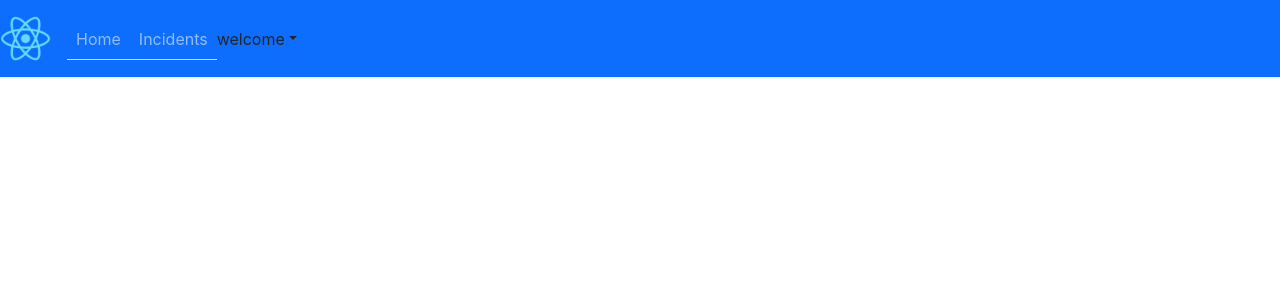
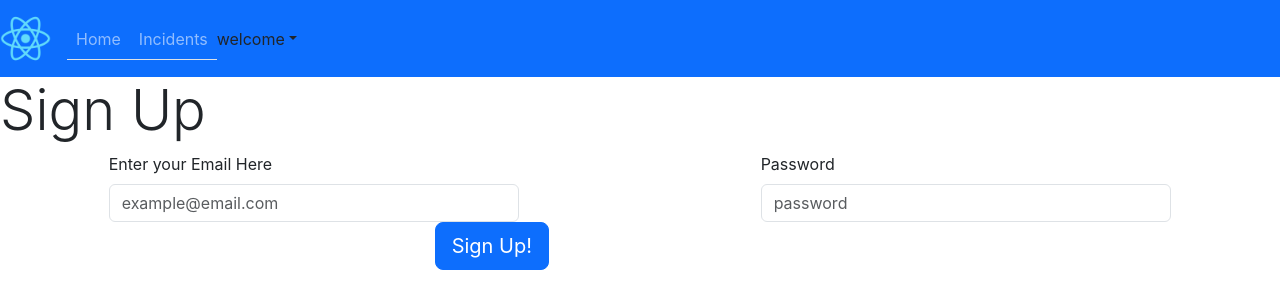
Before and after one commit to OHailwood98/incident_tracker, a React (Create React App) app: page /login in a window 1280 px wide. Shown: the top 308 px of the page. Built offline with nearby package versions, Linux system fonts and the light colour scheme.

Commit message:
add login page

```diff
--- /dev/null
+++ b/src/components/forms/LoginForm.jsx
@@ -0,0 +1,86 @@
+import { useState } from "react";
+import Row from "react-bootstrap/Row";
+import Col from "react-bootstrap/Col";
+import Form from "react-bootstrap/Form";
+import Button from "react-bootstrap/Button";
+import Alert from "react-bootstrap/Alert";
+
+import InlineError from "../messages/InlineError";
+
+const LoginForm = ({ submit, errors }) => {
+  var [userData, setUserData] = useState({
+    email: "",
+    password: "",
+  });
+
+  var [error, setError] = useState({});
+
+  function handleChange(e) {
+    setUserData({ ...userData, [e.target.id]: e.target.value });
+  }
+
+  function Submit() {
+    var err = validator();
+    setError(err);
+    if (Object.keys(err) < 1) {
+      submit(userData);
+    }
+  }
+
+  function validator() {
+    const errors = {};
+    if (!userData.password) errors.password = "Please enter a password";
+    if (!userData.email) errors.email = "Please enter an email";
+    return errors;
+  }
+
+  return (
+    <Form onSubmit={() => Submit()}>
+      <Row>
+        {error.global && (
+          <Alert variant="danger">
+            <Alert.Heading>Something Failed! :(</Alert.Heading>
+            <p>{error.global}</p>
+          </Alert>
+        )}
+        <Col md={{ span: 4, offset: 1 }}>
+          <Form.Group>
+            <Form.Label>Enter your Email Here</Form.Label>
+            <Form.Control
+              type="text"
+              id="email"
+              name="email"
+              placeholder="example@email.com"
+              value={userData.email}
+              onChange={(e) => handleChange(e)}
+            />
+            {error.email && <InlineError message={error.email} />}
+          </Form.Group>
+        </Col>
+        <Col md={{ span: 4, offset: 2 }}>
+          <Form.Group>
+            <Form.Label>Password</Form.Label>
+            <Form.Control
+              type="password"
+              id="password"
+              name="password"
+              placeholder="password"
+              value={userData.password}
+              onChange={(e) => handleChange(e)}
+            />
+            {error.password && <InlineError message={error.password} />}
+          </Form.Group>
+        </Col>
+      </Row>
+      <Row>
+        <Col md={{ span: 4, offset: 4 }}>
+          <Button variant="primary" size="lg" block onClick={() => Submit()}>
+            Sign Up!
+          </Button>
+        </Col>
+      </Row>
+    </Form>
+  );
+};
+
+export default LoginForm;
--- /dev/null
+++ b/src/components/pages/LoginPage.jsx
@@ -0,0 +1,29 @@
+import { useState } from "react";
+import { useDispatch } from "react-redux";
+import { useNavigate } from "react-router";
+
+import LoginForm from "../forms/LoginForm";
+import { login } from "../../redux/actions/userActions";
+
+export default function LoginPage() {
+  const navigate = useNavigate();
+  const dispatch = useDispatch();
+
+  var [error, setError] = useState({});
+
+  function submit(data) {
+    console.dir("login");
+    dispatch(login(data))
+      .then(() => navigate("/"))
+      .catch((err) => {
+        return setError(err.response.data.errors);
+      });
+  }
+
+  return (
+    <div>
+      <h1 class="display-4">Sign Up</h1>
+      <LoginForm submit={submit} errors={error} />
+    </div>
+  );
+}
--- a/src/index.js
+++ b/src/index.js
@@ -10,6 +10,7 @@ import "./App.css";
 import HomePage from "./components/pages/HomePage";
 import IncidentPage from "./components/pages/IncidentsPage";
 import SignupPage from "./components/pages/SignupPage";
+import LoginPage from "./components/pages/LoginPage";
 
 import TopNavBar from "./components/nav/TopNavBar";
 
@@ -22,6 +23,7 @@ root.render(
         <Routes>
           <Route index element={<HomePage />} />
           <Route path="signup" element={<SignupPage />} />
+          <Route path="login" element={<LoginPage />} />
           <Route path="incidents" element={<IncidentPage />} />
         </Routes>
       </BrowserRouter>
```
